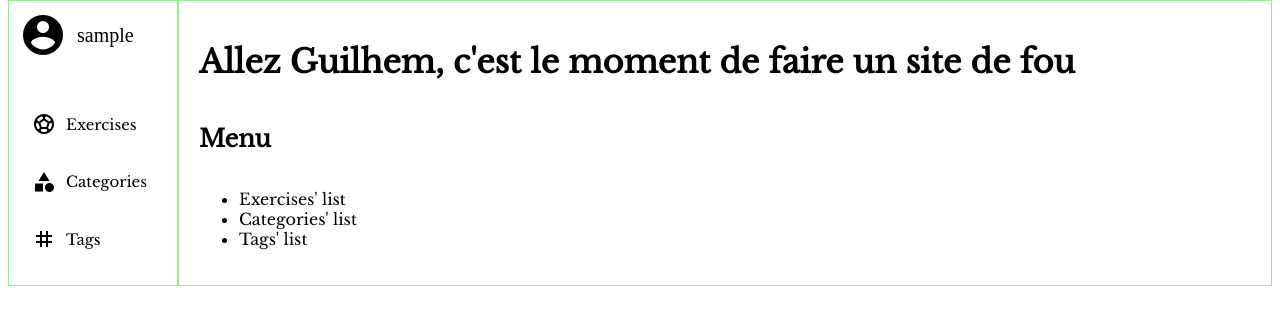
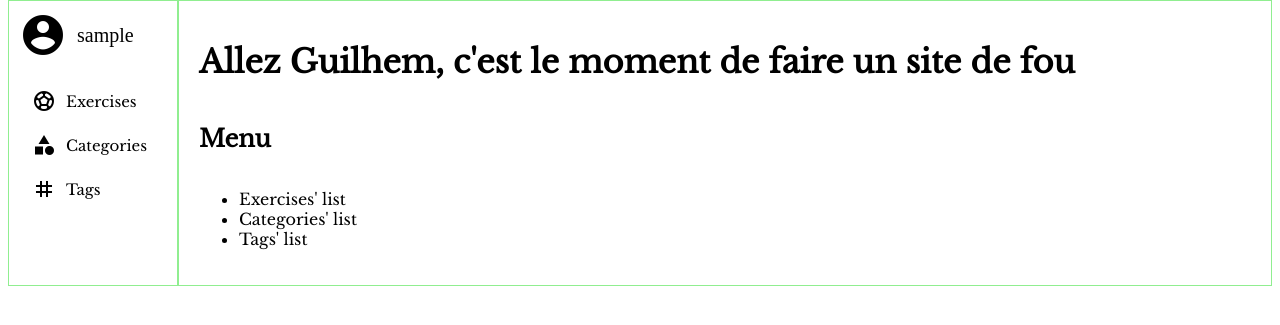
Before and after one commit to Mufle13/CoachingDrills, a Django app: page /admin/ in a window 1280 px wide. Shown: the part 130-455 px from the top of the page. Run offline with Django 4.2, Linux system fonts and the light colour scheme; the visitor is signed in with stand-in values (Sample User, id 1); parts of the project's set-up code (start-up, migrations or seed data) failed here and were passed over.

Commit message:
display tags in exo listing and menu fixed

```diff
--- a/CoachingDrills/settings.py
+++ b/CoachingDrills/settings.py
@@ -129,4 +129,5 @@ DEFAULT_AUTO_FIELD = 'django.db.models.BigAutoField'
 
 AUTH_USER_MODEL = 'blog.User'
 LOGOUT_REDIRECT_URL = 'login'
+LOGIN_REDIRECT_URL = 'admin'
 LOGIN_URL = 'login'
--- a/CoachingDrills/urls.py
+++ b/CoachingDrills/urls.py
@@ -20,7 +20,7 @@ from django.contrib.auth import views
 
 urlpatterns = [
     # path('admin/', admin.site.urls),
-    path('admin/', admin_index, name='index_back'),
+    path('admin/', admin_index, name='admin'),
 
     # creation
     path('admin/exercices/ajouter', exercise_add, name="adding_exercise"),
--- a/blog/static/css/admin.css
+++ b/blog/static/css/admin.css
@@ -50,7 +50,7 @@ nav a {
 
 .menu {
     display: flex;
-    justify-content: space-evenly;
+    justify-content: start;
     flex-direction: column;
     flex-grow: 1;
     margin: 20px 0px 0px;
@@ -60,6 +60,10 @@ nav a {
     font-size: 15px;
 }
 
+
+.menu a {
+    padding: 10px 0;
+}
 /* links */
 
 a {
--- a/blog/templates/admin/back_base.html
+++ b/blog/templates/admin/back_base.html
@@ -10,7 +10,7 @@
 </head>
 <body>
     <header>
-        <a id="main_title" href="{% url 'index_back' %}">CoachingDrill</a>
+        <a id="main_title" href="{% url 'admin' %}">CoachingDrill</a>
     </header>
     <div class='main_container'>
         <nav>
--- a/blog/templates/admin/listing/exercises.html
+++ b/blog/templates/admin/listing/exercises.html
@@ -20,7 +20,9 @@
                 <tr class="listing">
                     <td><a href="{% url 'exercise_detail' pk=exercise.pk %}">{{ exercise.name }}</a></td>
                     <td>{{ exercise.category }}</td>
-                    <td>{{ exercise.tag }}</td>
+                    <td>{% for tag in exercise.tag.all %}
+                        {{ tag.name }}
+                    {% endfor %}</td>
                     <td>{{ exercise.difficulty }}</td>
                     <td>{{ exercise.number_of_player }}</td>
                     <td>{{ exercise.duration }}</td>
```
